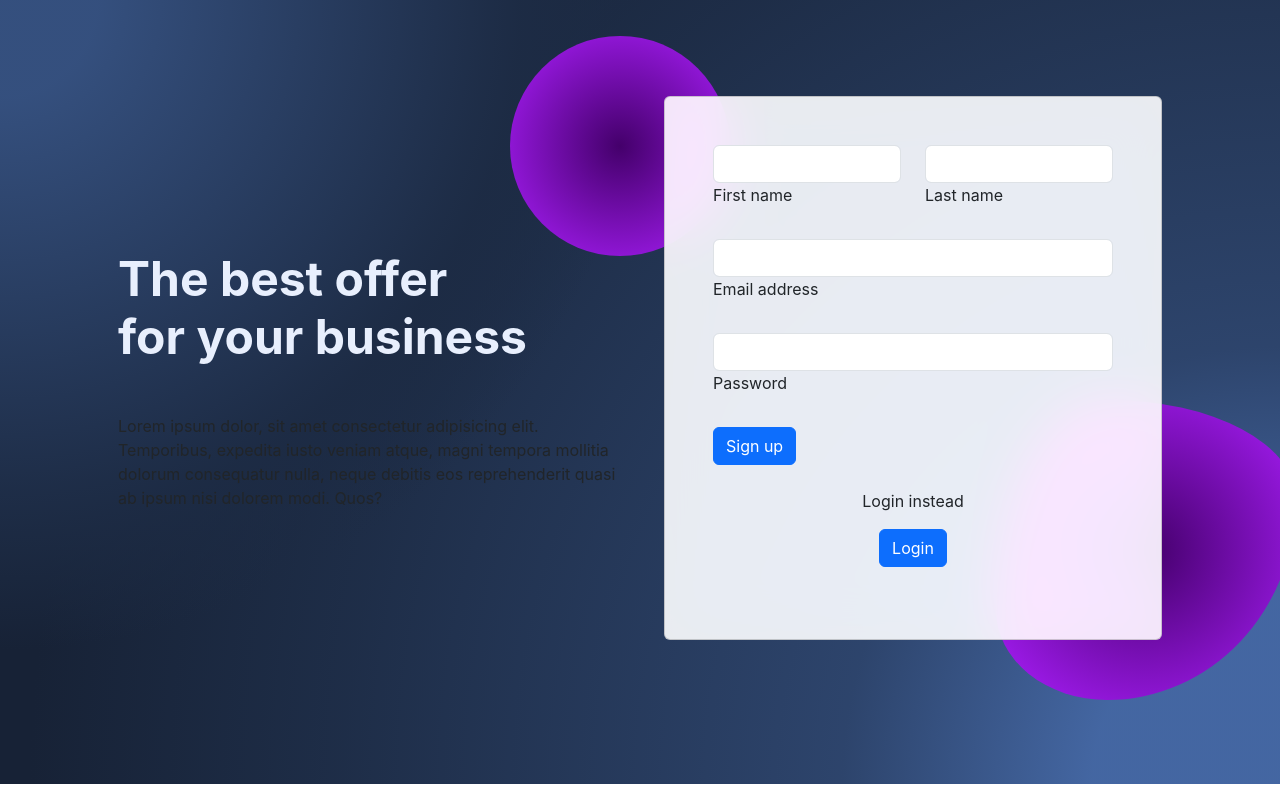
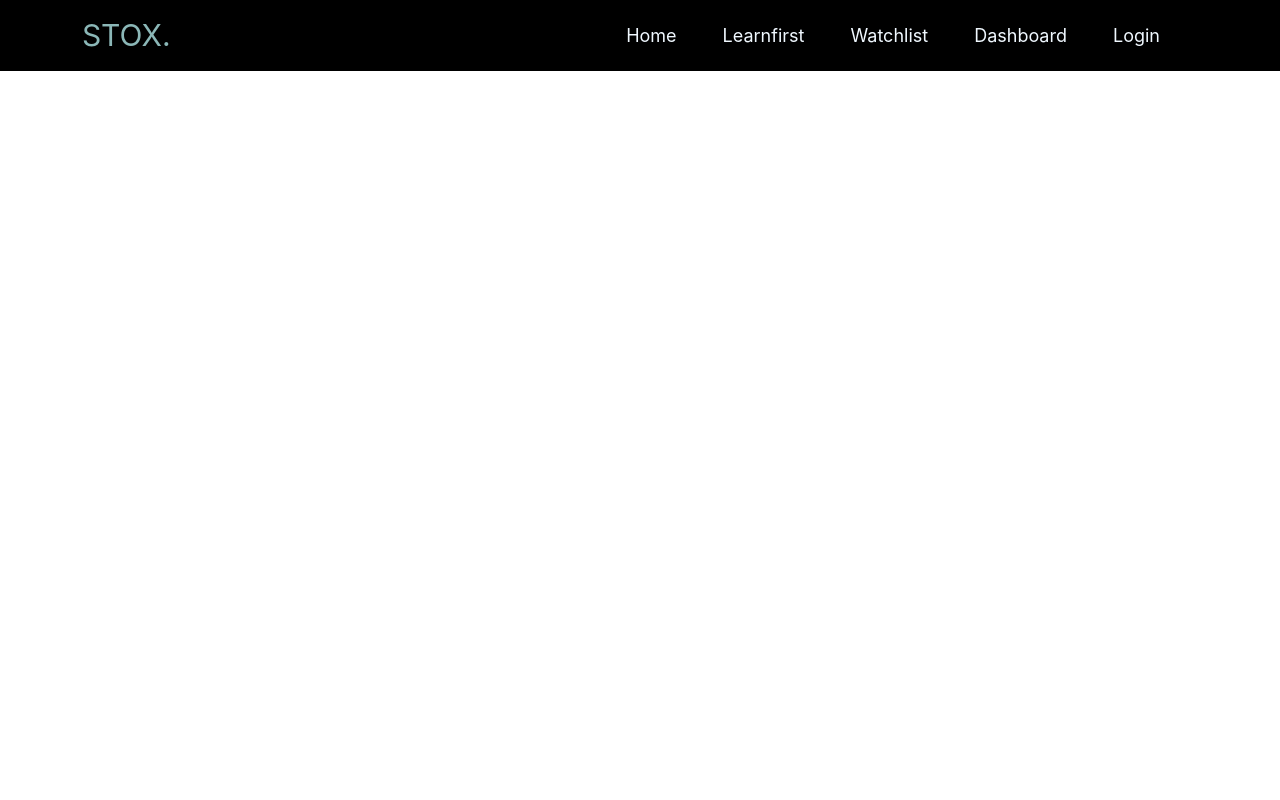
Before and after one commit to miteshp2110/SDP-1, a React (Create React App) app in the folder client/: page / in a window 1280 px wide. Built offline with nearby package versions, Linux system fonts and the light colour scheme.

Commit message:
adding navbar

```diff
--- a/client/public/index.html
+++ b/client/public/index.html
@@ -39,6 +39,8 @@
 
       To begin the development, run `npm start` or `yarn start`.
       To create a production bundle, use `npm run build` or `yarn build`.
+
     -->
+    <script src="https://cdn.jsdelivr.net/npm/bootstrap@5.3.2/dist/js/bootstrap.bundle.min.js" integrity="sha384-C6RzsynM9kWDrMNeT87bh95OGNyZPhcTNXj1NW7RuBCsyN/o0jlpcV8Qyq46cDfL" crossorigin="anonymous"></script>
   </body>
 </html>
--- a/client/src/App.js
+++ b/client/src/App.js
@@ -1,9 +1,11 @@
 import logo from './logo.svg';
 import './App.css';
 import SignUp from './Components/SignUp/SignUp';
+import NavBar from './Components/NavBar/NavBar';
 function App() {
   return (
-    <SignUp/>
+
+    <NavBar/>
   );
 }
 
--- /dev/null
+++ b/client/src/Components/NavBar/NavBar.jsx
@@ -0,0 +1,65 @@
+import './NavBarStyle.css'
+const NavBar = () => {
+  return (
+    <>
+      <nav
+
+        className="custom-navbar navbar navbar navbar-expand-md navbar-dark "
+        arial-label="Furni navigation bar"
+
+      >
+        <div className="container">
+          <a className="navbar-brand" href="index.html">
+            STOX<span>.</span>
+          </a>
+
+          <button
+            className="navbar-toggler"
+            type="button"
+            data-bs-toggle="collapse"
+            data-bs-target="#navbarsFurni"
+            aria-controls="navbarsFurni"
+            aria-expanded="false"
+            aria-label="Toggle navigation"
+          >
+            <span className="navbar-toggler-icon"></span>
+          </button>
+
+          <div className="collapse navbar-collapse" id="navbarsFurni">
+            <ul className="custom-navbar-nav navbar-nav ms-auto mb-2 mb-md-0">
+              <li className="nav-item active">
+                <a className="nav-link" href="index.html">
+                  Home
+                </a>
+              </li>
+              <li>
+                <a className="nav-link" href="shop.html">
+                  Learnfirst
+                </a>
+              </li>
+              <li>
+                <a className="nav-link" href="about.html">
+                  Watchlist
+                </a>
+              </li>
+              <li>
+                <a className="nav-link" href="services.html">
+                  Dashboard
+                </a>
+              </li>
+              <li>
+                <a className="nav-link" href="blog.html">
+                  Login
+                </a>
+              </li>
+            </ul>
+
+
+          </div>
+        </div>
+      </nav>
+    </>
+  );
+};
+
+export default NavBar;
--- /dev/null
+++ b/client/src/Components/NavBar/NavBarStyle.css
@@ -0,0 +1,29 @@
+/* body{
+    background-color: black;
+} */
+
+
+.navbar-brand{
+    font-size: 30px;
+    color: rgb(139, 183, 183);
+    transition: ease-in-out 0.3s;
+}
+.navbar-brand:hover{
+    transition: ease-in-out 0.3s;
+}
+
+.custom-navbar{
+
+    background-color: black;
+}
+
+
+.nav-link{
+    margin-right: 30px;
+    color: aliceblue;
+    font-size: large;
+}
+
+.nav-link:hover{
+    color: rgb(139, 183, 183);
+}
```
